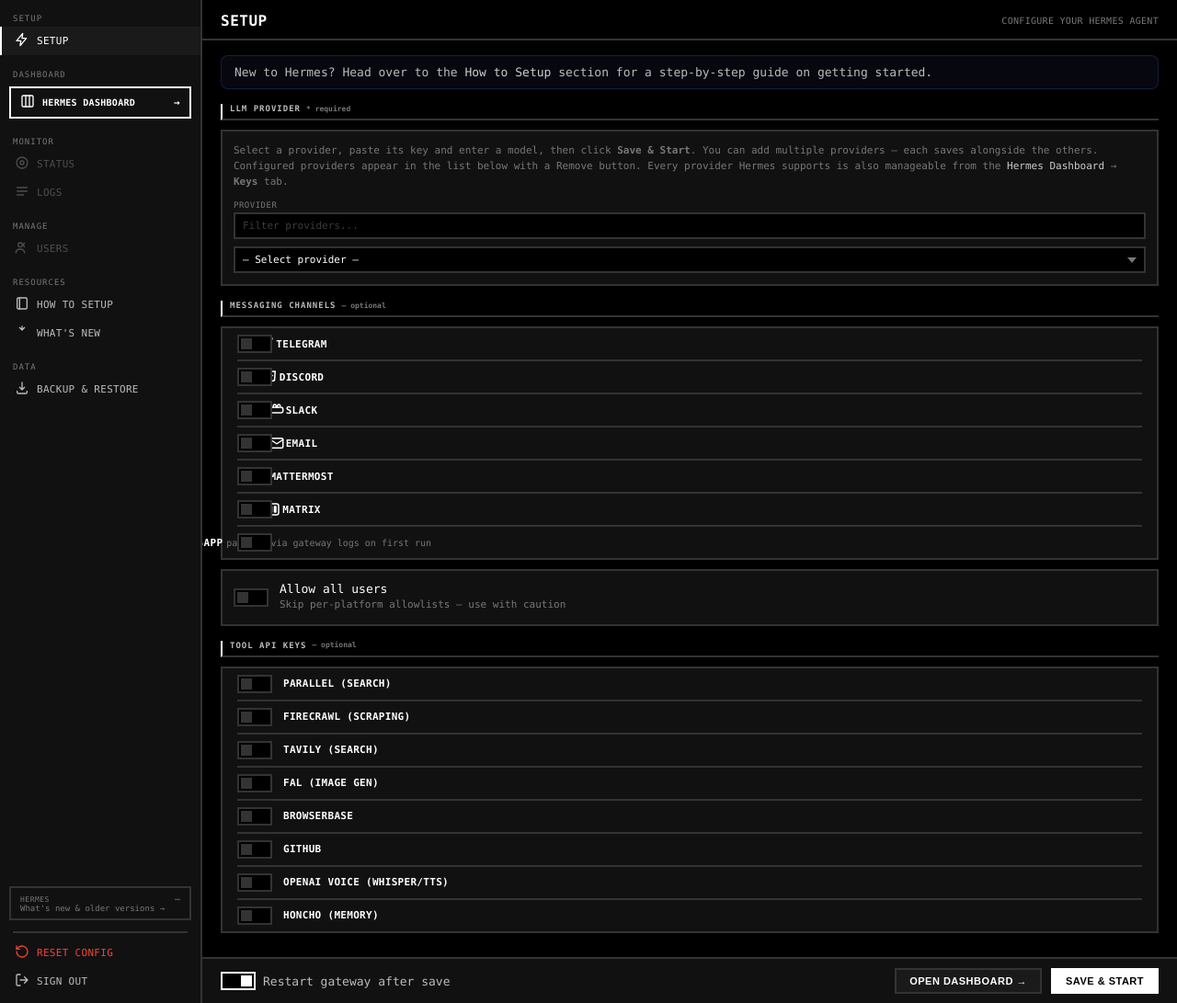
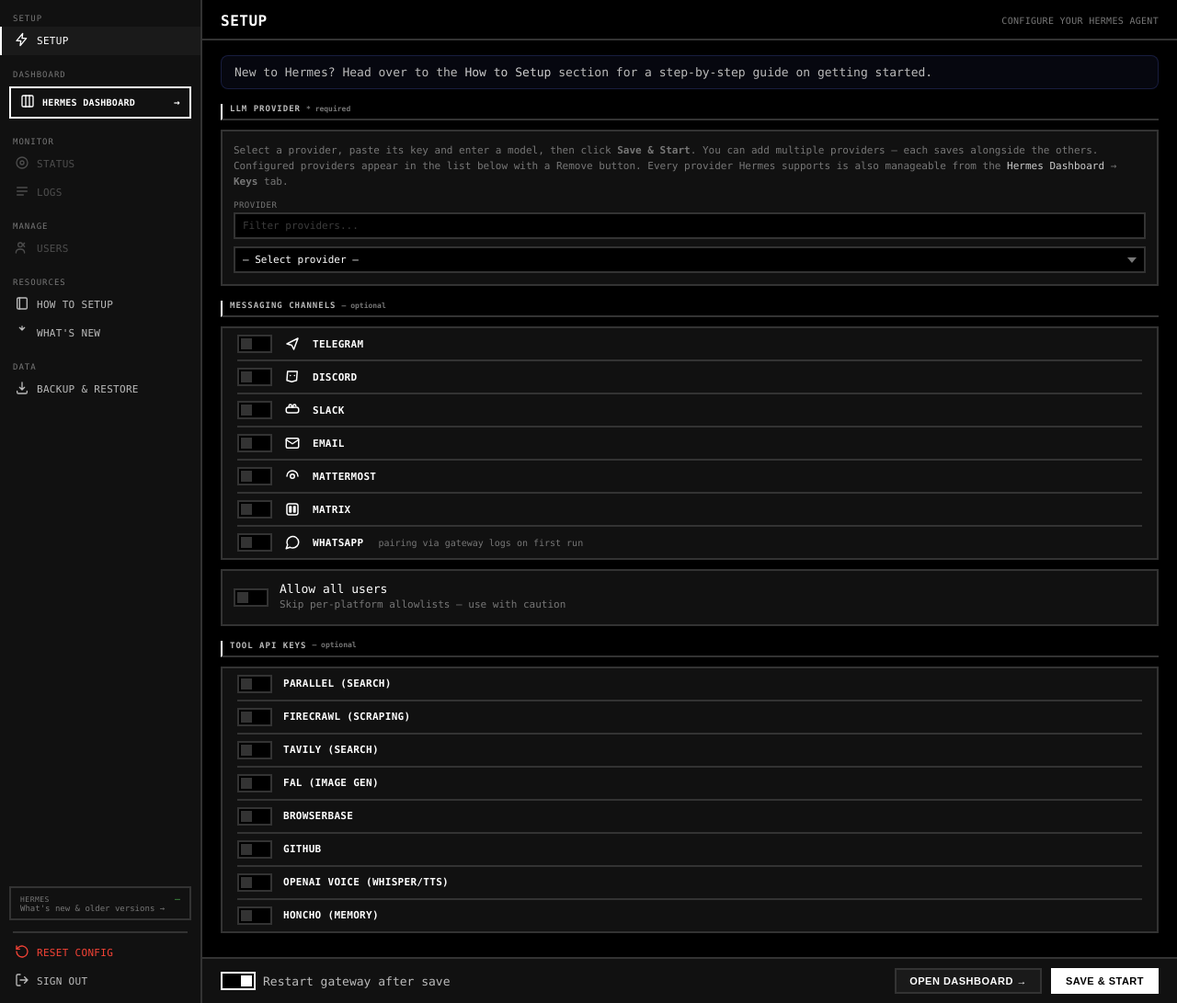
Before and after one commit to MisthiosOG/Hermes-Gateway, a Python web app: template templates/index.html in a window 1280 px wide. Shown: the part 49-1140 px from the top of the page at 92% size. Run offline with Jinja, Linux system fonts and the light colour scheme; the template is opened without the code that fills it, so the values that code supplies are empty.

Commit message:
fix: double toggle-icon wrapping causing overlap

```diff
--- a/templates/index.html
+++ b/templates/index.html
@@ -546,7 +546,7 @@
           <!-- Telegram -->
           <div class="toggle-row" @click="channelsEnabled.telegram=!channelsEnabled.telegram; if(!channelsEnabled.telegram) clearChannel('telegram')">
             <input type="checkbox" :checked="channelsEnabled.telegram" @click.stop @change="channelsEnabled.telegram=$event.target.checked; if(!channelsEnabled.telegram) clearChannel('telegram')">
-            <span class="toggle-icon"><span class="toggle-icon"><svg viewBox="0 0 24 24" width="18" height="18" fill="none" stroke="currentColor" stroke-width="2" stroke-linecap="round" stroke-linejoin="round"><path d="m4 12 16-8-6 16-3-6-7-2z"/></svg></span>
+            <span class="toggle-icon"><svg viewBox="0 0 24 24" width="18" height="18" fill="none" stroke="currentColor" stroke-width="2" stroke-linecap="round" stroke-linejoin="round"><path d="m4 12 16-8-6 16-3-6-7-2z"/></svg></span>
             <span class="toggle-label">Telegram</span>
           </div>
           <div class="toggle-body" x-show="channelsEnabled.telegram">
@@ -559,7 +559,7 @@
           <!-- Discord -->
           <div class="toggle-row" @click="channelsEnabled.discord=!channelsEnabled.discord; if(!channelsEnabled.discord) clearChannel('discord')">
             <input type="checkbox" :checked="channelsEnabled.discord" @click.stop @change="channelsEnabled.discord=$event.target.checked; if(!channelsEnabled.discord) clearChannel('discord')">
-            <span class="toggle-icon"><span class="toggle-icon"><svg viewBox="0 0 24 24" width="18" height="18" fill="none" stroke="currentColor" stroke-width="2" stroke-linecap="round" stroke-linejoin="round"><path d="M5 4l14 0-1 13-7 2-7-2z"/><path d="M9 10h.01M15 10h.01"/></svg></span>
+            <span class="toggle-icon"><svg viewBox="0 0 24 24" width="18" height="18" fill="none" stroke="currentColor" stroke-width="2" stroke-linecap="round" stroke-linejoin="round"><path d="M5 4l14 0-1 13-7 2-7-2z"/><path d="M9 10h.01M15 10h.01"/></svg></span>
             <span class="toggle-label">Discord</span>
           </div>
           <div class="toggle-body" x-show="channelsEnabled.discord">
@@ -572,7 +572,7 @@
           <!-- Slack -->
           <div class="toggle-row" @click="channelsEnabled.slack=!channelsEnabled.slack; if(!channelsEnabled.slack) clearChannel('slack')">
             <input type="checkbox" :checked="channelsEnabled.slack" @click.stop @change="channelsEnabled.slack=$event.target.checked; if(!channelsEnabled.slack) clearChannel('slack')">
-            <span class="toggle-icon"><span class="toggle-icon"><svg viewBox="0 0 24 24" width="18" height="18" fill="none" stroke="currentColor" stroke-width="2" stroke-linecap="round" stroke-linejoin="round"><rect x="3" y="8" width="18" height="8" rx="3"/><path d="M7 8V6a2 2 0 0 1 4 0v2m6-2V6a2 2 0 0 0-4 0v2"/></svg></span>
+            <span class="toggle-icon"><svg viewBox="0 0 24 24" width="18" height="18" fill="none" stroke="currentColor" stroke-width="2" stroke-linecap="round" stroke-linejoin="round"><rect x="3" y="8" width="18" height="8" rx="3"/><path d="M7 8V6a2 2 0 0 1 4 0v2m6-2V6a2 2 0 0 0-4 0v2"/></svg></span>
             <span class="toggle-label">Slack</span>
           </div>
           <div class="toggle-body" x-show="channelsEnabled.slack">
@@ -585,7 +585,7 @@
           <!-- Email -->
           <div class="toggle-row" @click="channelsEnabled.email=!channelsEnabled.email; if(!channelsEnabled.email) clearChannel('email')">
             <input type="checkbox" :checked="channelsEnabled.email" @click.stop @change="channelsEnabled.email=$event.target.checked; if(!channelsEnabled.email) clearChannel('email')">
-            <span class="toggle-icon"><span class="toggle-icon"><svg viewBox="0 0 24 24" width="18" height="18" fill="none" stroke="currentColor" stroke-width="2" stroke-linecap="round" stroke-linejoin="round"><rect x="3" y="5" width="18" height="14" rx="2"/><path d="m3 7 9 6 9-6"/></svg></span>
+            <span class="toggle-icon"><svg viewBox="0 0 24 24" width="18" height="18" fill="none" stroke="currentColor" stroke-width="2" stroke-linecap="round" stroke-linejoin="round"><rect x="3" y="5" width="18" height="14" rx="2"/><path d="m3 7 9 6 9-6"/></svg></span>
             <span class="toggle-label">Email</span>
           </div>
           <div class="toggle-body" x-show="channelsEnabled.email">
@@ -600,7 +600,7 @@
           <!-- Mattermost -->
           <div class="toggle-row" @click="channelsEnabled.mattermost=!channelsEnabled.mattermost; if(!channelsEnabled.mattermost) clearChannel('mattermost')">
             <input type="checkbox" :checked="channelsEnabled.mattermost" @click.stop @change="channelsEnabled.mattermost=$event.target.checked; if(!channelsEnabled.mattermost) clearChannel('mattermost')">
-            <span class="toggle-icon"><span class="toggle-icon"><svg viewBox="0 0 24 24" width="18" height="18" fill="none" stroke="currentColor" stroke-width="2" stroke-linecap="round" stroke-linejoin="round"><circle cx="12" cy="12" r="3"/><path d="M4 12a8 8 0 0 1 16 0"/></svg></span>
+            <span class="toggle-icon"><svg viewBox="0 0 24 24" width="18" height="18" fill="none" stroke="currentColor" stroke-width="2" stroke-linecap="round" stroke-linejoin="round"><circle cx="12" cy="12" r="3"/><path d="M4 12a8 8 0 0 1 16 0"/></svg></span>
             <span class="toggle-label">Mattermost</span>
           </div>
           <div class="toggle-body" x-show="channelsEnabled.mattermost">
@@ -613,7 +613,7 @@
           <!-- Matrix -->
           <div class="toggle-row" @click="channelsEnabled.matrix=!channelsEnabled.matrix; if(!channelsEnabled.matrix) clearChannel('matrix')">
             <input type="checkbox" :checked="channelsEnabled.matrix" @click.stop @change="channelsEnabled.matrix=$event.target.checked; if(!channelsEnabled.matrix) clearChannel('matrix')">
-            <span class="toggle-icon"><span class="toggle-icon"><svg viewBox="0 0 24 24" width="18" height="18" fill="none" stroke="currentColor" stroke-width="2" stroke-linecap="round" stroke-linejoin="round"><rect x="4" y="4" width="16" height="16" rx="3"/><path d="M8 8h2v8H8zM14 8h2v8h-2z"/></svg></span>
+            <span class="toggle-icon"><svg viewBox="0 0 24 24" width="18" height="18" fill="none" stroke="currentColor" stroke-width="2" stroke-linecap="round" stroke-linejoin="round"><rect x="4" y="4" width="16" height="16" rx="3"/><path d="M8 8h2v8H8zM14 8h2v8h-2z"/></svg></span>
             <span class="toggle-label">Matrix</span>
           </div>
           <div class="toggle-body" x-show="channelsEnabled.matrix">
@@ -627,7 +627,7 @@
           <!-- WhatsApp -->
           <div class="toggle-row" style="border-bottom:none;" @click="channelsEnabled.whatsapp=!channelsEnabled.whatsapp; vars.WHATSAPP_ENABLED=channelsEnabled.whatsapp?'true':'false'">
             <input type="checkbox" :checked="channelsEnabled.whatsapp" @click.stop @change="channelsEnabled.whatsapp=$event.target.checked; vars.WHATSAPP_ENABLED=$event.target.checked?'true':'false'">
-            <span class="toggle-icon"><span class="toggle-icon"><svg viewBox="0 0 24 24" width="18" height="18" fill="none" stroke="currentColor" stroke-width="2" stroke-linecap="round" stroke-linejoin="round"><path d="M21 11.5a8.5 8.5 0 0 1-8.5 8.5c-1.4 0-2.7-.3-3.9-.9L3 21l2-5.2A8.5 8.5 0 1 1 21 11.5z"/></svg></span>
+            <span class="toggle-icon"><svg viewBox="0 0 24 24" width="18" height="18" fill="none" stroke="currentColor" stroke-width="2" stroke-linecap="round" stroke-linejoin="round"><path d="M21 11.5a8.5 8.5 0 0 1-8.5 8.5c-1.4 0-2.7-.3-3.9-.9L3 21l2-5.2A8.5 8.5 0 1 1 21 11.5z"/></svg></span>
             <span class="toggle-label">WhatsApp</span>
             <span style="font-size:10px;color:var(--text-faint);margin-left:4px;white-space:nowrap;">pairing via gateway logs on first run</span>
           </div>
```
